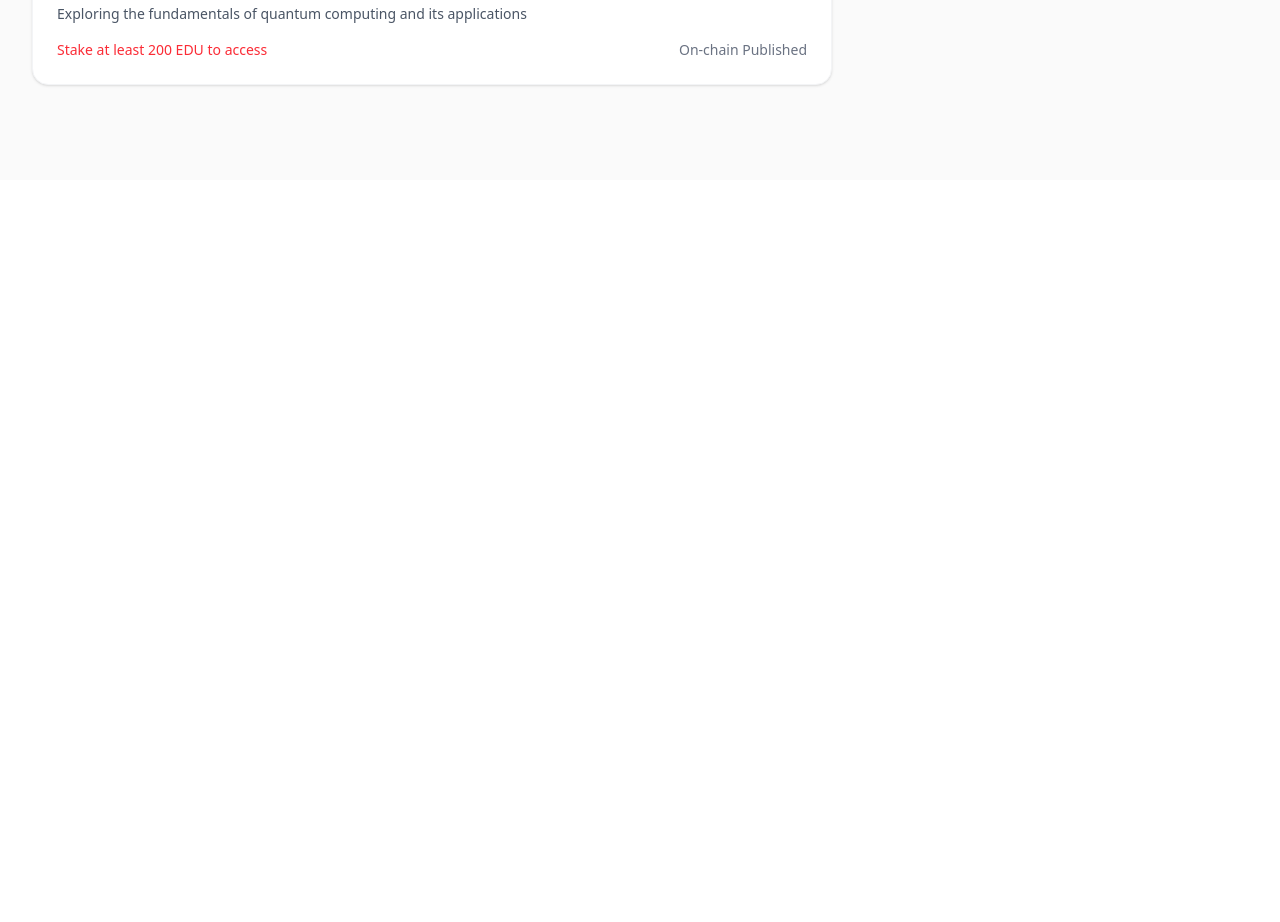
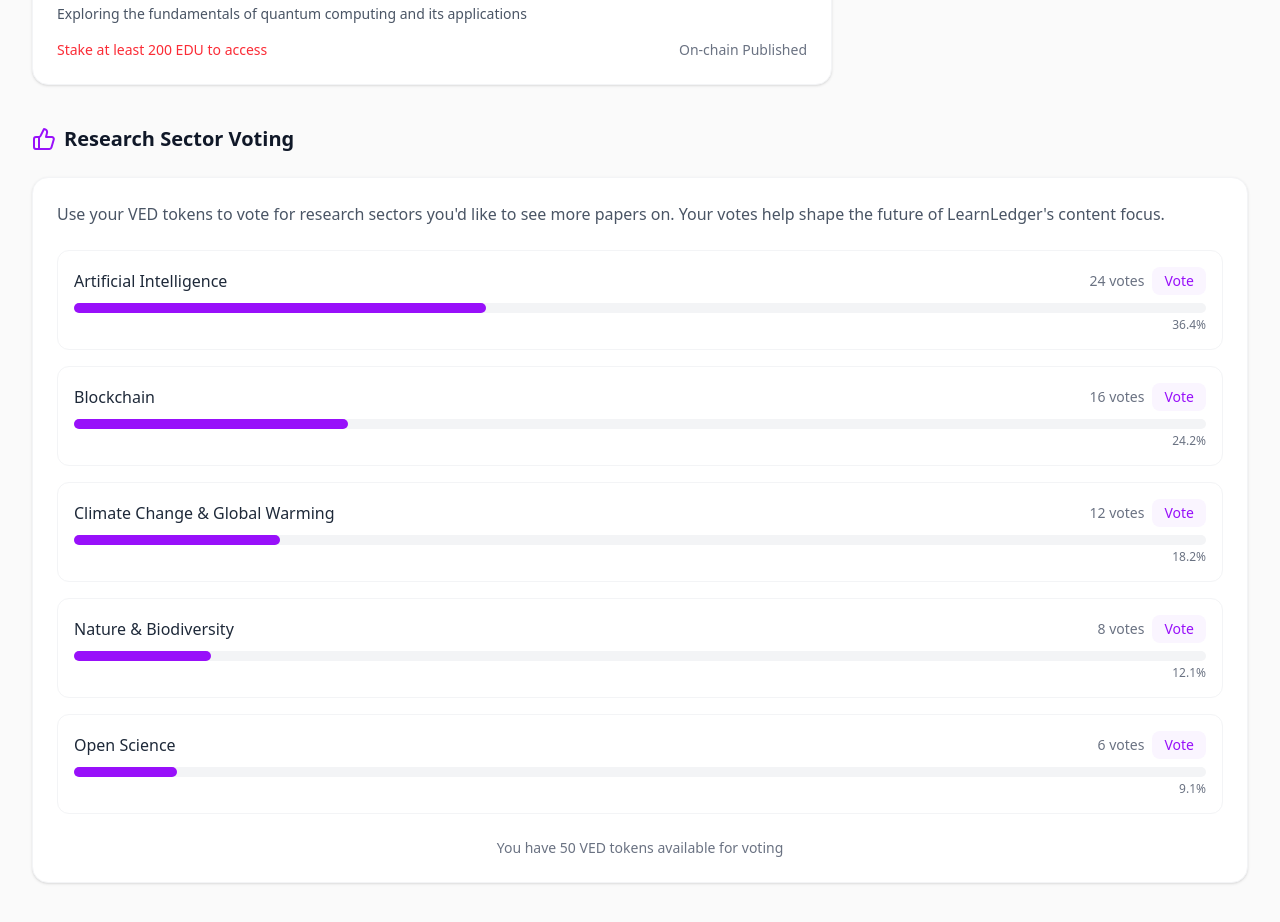
Before and after one commit to darkalpha951/LearnLedger, a React (Vite) app: page / in a window 1280 px wide. Shown: the part 620-1542 px from the top of the page. Before the commit the page ends 800 px from the top, so only its background shows below. Built offline with nearby package versions, Linux system fonts and the light colour scheme.

Commit message:
Added a voting system

```diff
--- a/src/components/Dashboard.jsx
+++ b/src/components/Dashboard.jsx
@@ -1,5 +1,5 @@
 import React, { useState, useMemo, useEffect } from "react";
-import { BookOpen, Search, ChevronDown, Wallet2, BarChart3, BookMarked, Award, X, Clock } from 'lucide-react';
+import { BookOpen, Search, ChevronDown, Wallet2, BarChart3, BookMarked, Award, X, Clock, ThumbsUp, BarChart2 } from 'lucide-react';
 
 const MOCK_USER = {
   id: "user123",
@@ -16,6 +16,7 @@
     requiredStake: 200,
     link: "/papers/quantum-computing.pdf",
     description: "Exploring the fundamentals of quantum computing and its applications",
+    sector: "AI"
   },
   {
     id: "paper2",
@@ -23,6 +24,7 @@
     requiredStake: 150,
     link: "/papers/ai-in-medicine.pdf",
     description: "How artificial intelligence is transforming healthcare",
+    sector: "AI"
   },
   {
     id: "paper3",
@@ -30,7 +32,16 @@
     requiredStake: 0,
     link: "/papers/open-science.pdf",
     description: "The evolution and impact of open science initiatives",
+    sector: "Open Science"
   },
+];
+
+const RESEARCH_SECTORS = [
+  { id: "ai", name: "Artificial Intelligence", votes: 24 },
+  { id: "blockchain", name: "Blockchain", votes: 16 },
+  { id: "climate", name: "Climate Change & Global Warming", votes: 12 },
+  { id: "nature", name: "Nature & Biodiversity", votes: 8 },
+  { id: "openscience", name: "Open Science", votes: 6 }
 ];
 
 function Dashboard() {
@@ -44,6 +55,10 @@
   const [readingTime, setReadingTime] = useState(0);
   const [readingInterval, setReadingInterval] = useState(null);
   const [stakeAmount, setStakeAmount] = useState("");
+  const [sectors, setSectors] = useState(RESEARCH_SECTORS);
+  const [voteAmount, setVoteAmount] = useState(1);
+  const [showVotingModal, setShowVotingModal] = useState(false);
+  const [selectedSector, setSelectedSector] = useState(null);
 
   // Load reading times from localStorage on component mount
   useEffect(() => {
@@ -170,6 +185,51 @@
     setSelectedPaper(null);
   };
 
+  const handleVoteClick = (sector) => {
+    if (user.vedPoints <= 0) {
+      alert("⚠️ You need VED tokens to vote for research sectors");
+      return;
+    }
+    setSelectedSector(sector);
+    setShowVotingModal(true);
+  };
+
+  const handleCastVote = () => {
+    const amount = Number(voteAmount);
+    if (isNaN(amount) || amount <= 0) {
+      alert("⚠️ Please enter a valid voting amount");
+      return;
+    }
+
+    if (amount > user.vedPoints) {
+      alert("⚠️ Insufficient VED balance");
+      return;
+    }
+
+    // Update sector votes
+    setSectors(prev => prev.map(sector =>
+      sector.id === selectedSector.id
+        ? { ...sector, votes: sector.votes + amount }
+        : sector
+    ));
+
+    // Deduct VED from user
+    setUser(prev => ({
+      ...prev,
+      vedPoints: prev.vedPoints - amount,
+    }));
+
+    setShowVotingModal(false);
+    setVoteAmount(1);
+    alert(`✅ Successfully voted for ${selectedSector.name} sector with ${amount} VED`);
+  };
+
+  // Sort sectors by vote count
+  const sortedSectors = [...sectors].sort((a, b) => b.votes - a.votes);
+
+  // Calculate total votes for percentage calculation
+  const totalVotes = sectors.reduce((sum, sector) => sum + sector.votes, 0);
+
   return (
     <div className="min-h-screen bg-[#fafafa] relative">
       {/* PDF Viewer Modal */}
@@ -197,6 +257,65 @@
                 className="w-full h-full rounded-lg border border-gray-200"
                 title={selectedPaper.title}
               />
+            </div>
+          </div>
+        </div>
+      )}
+
+      {/* Voting Modal */}
+      {showVotingModal && selectedSector && (
+        <div className="fixed inset-0 bg-black bg-opacity-50 z-50 flex items-center justify-center p-4">
+          <div className="bg-white rounded-2xl w-full max-w-md p-6">
+            <div className="flex justify-between items-center mb-4">
+              <h3 className="text-lg font-bold text-gray-900">Vote for Research Sector</h3>
+              <button
+                onClick={() => setShowVotingModal(false)}
+                className="p-2 hover:bg-gray-100 rounded-full transition-colors"
+              >
+                <X className="w-5 h-5 text-gray-500" />
+              </button>
+            </div>
+
+            <div className="mb-6">
+              <h4 className="font-medium text-gray-800 mb-2">You are voting for:</h4>
+              <div className="bg-blue-50 p-3 rounded-lg flex items-center justify-between">
+                <span className="text-blue-700 font-medium">{selectedSector.name}</span>
+                <span className="bg-blue-100 text-blue-700 rounded-full px-3 py-1 text-sm">
+                  {selectedSector.votes} votes
+                </span>
+              </div>
+            </div>
+
+            <div className="mb-6">
+              <label className="block text-sm font-medium text-gray-700 mb-2">
+                How many VED tokens would you like to use?
+              </label>
+              <div className="flex space-x-2 items-center">
+                <input
+                  type="number"
+                  value={voteAmount}
+                  onChange={(e) => setVoteAmount(Math.max(1, Math.min(user.vedPoints, parseInt(e.target.value) || 0)))}
+                  className="flex-1 px-4 py-2 border border-gray-200 rounded-lg focus:outline-none focus:ring-2 focus:ring-blue-500"
+                  min="1"
+                  max={user.vedPoints}
+                />
+                <span className="text-gray-500">/ {user.vedPoints} VED</span>
+              </div>
+            </div>
+
+            <div className="flex justify-end space-x-3">
+              <button
+                onClick={() => setShowVotingModal(false)}
+                className="px-4 py-2 border border-gray-300 rounded-lg hover:bg-gray-50 transition-colors"
+              >
+                Cancel
+              </button>
+              <button
+                onClick={handleCastVote}
+                className="px-4 py-2 bg-blue-600 text-white rounded-lg hover:bg-blue-700 transition-colors"
+              >
+                Cast Vote
+              </button>
             </div>
           </div>
         </div>
@@ -372,7 +491,7 @@
                   </div>
                 </div>
 
-                {/* {user.vedPoints > 0 && (
+                {user.vedPoints > 0 && (
                   <div className="pt-4">
                     <button
                       onClick={distributeRewards}
@@ -382,8 +501,65 @@
                       Distribute VED Rewards
                     </button>
                   </div>
-                )} */}
+                )}
               </div>
+            </div>
+          </div>
+        </div>
+
+        {/* Research Sector Voting Section */}
+        <div className="mt-10 pb-8">
+          <div className="flex items-center space-x-2 mb-6">
+            <ThumbsUp className="w-6 h-6 text-purple-600" />
+            <h2 className="text-xl font-bold text-gray-900">Research Sector Voting</h2>
+          </div>
+
+          <div className="bg-white rounded-2xl p-6 border border-gray-100 shadow-sm">
+            <p className="text-gray-600 mb-6">
+              Use your VED tokens to vote for research sectors you'd like to see more papers on. Your votes help shape the future of LearnLedger's content focus.
+            </p>
+
+            <div className="space-y-4">
+              {sortedSectors.map(sector => {
+                const votePercentage = totalVotes > 0 ? (sector.votes / totalVotes) * 100 : 0;
+
+                return (
+                  <div key={sector.id} className="border border-gray-100 rounded-xl p-4 hover:border-purple-200 transition-colors">
+                    <div className="flex justify-between items-center mb-2">
+                      <h3 className="font-medium text-gray-800">{sector.name}</h3>
+                      <div className="flex items-center space-x-2">
+                        <span className="text-sm text-gray-500">{sector.votes} votes</span>
+                        <button
+                          onClick={() => handleVoteClick(sector)}
+                          className="px-3 py-1 bg-purple-50 text-purple-600 rounded-lg text-sm font-medium hover:bg-purple-100 transition-colors"
+                        >
+                          Vote
+                        </button>
+                      </div>
+                    </div>
+
+                    <div className="w-full bg-gray-100 rounded-full h-2.5 mb-1">
+                      <div
+                        className="bg-purple-600 h-2.5 rounded-full"
+                        style={{ width: `${votePercentage}%` }}
+                      ></div>
+                    </div>
+                    <div className="flex justify-end">
+                      <span className="text-xs text-gray-500">{votePercentage.toFixed(1)}%</span>
+                    </div>
+                  </div>
+                );
+              })}
+            </div>
+
+            <div className="mt-6 text-center">
+              <p className="text-sm text-gray-500">
+                {user.vedPoints > 0 ? (
+                  `You have ${user.vedPoints} VED tokens available for voting`
+                ) : (
+                  "You need VED tokens to vote. Stake EDU or read papers to earn more VED!"
+                )}
+              </p>
             </div>
           </div>
         </div>
```
